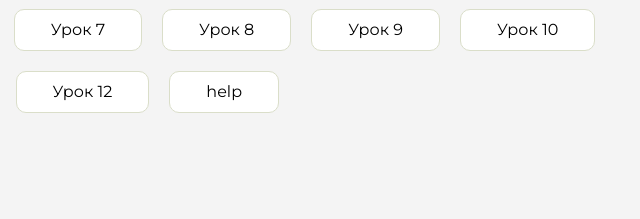
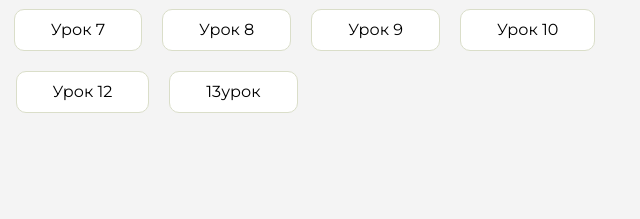
Before and after one commit to AldiBoomich/homework, a plain HTML site: page index.html in a window 1280 px wide. Shown: the part 291-510 px from the top of the page, 591-1231 px from the left. Drawn offline with Linux system fonts and the light colour scheme.

Commit message:
Update index.html

```diff
--- a/index.html
+++ b/index.html
@@ -129,7 +129,7 @@
                         <a href="12urok/7urok.html">Урок 12</a>
                     </li>
                     <li class="content__list-item">
-                        <a href="nike/nike.html">help</a>
+                        <a href="porno/nike.html">13урок</a>
                     </li>
                 </ul>
             </div>
```
